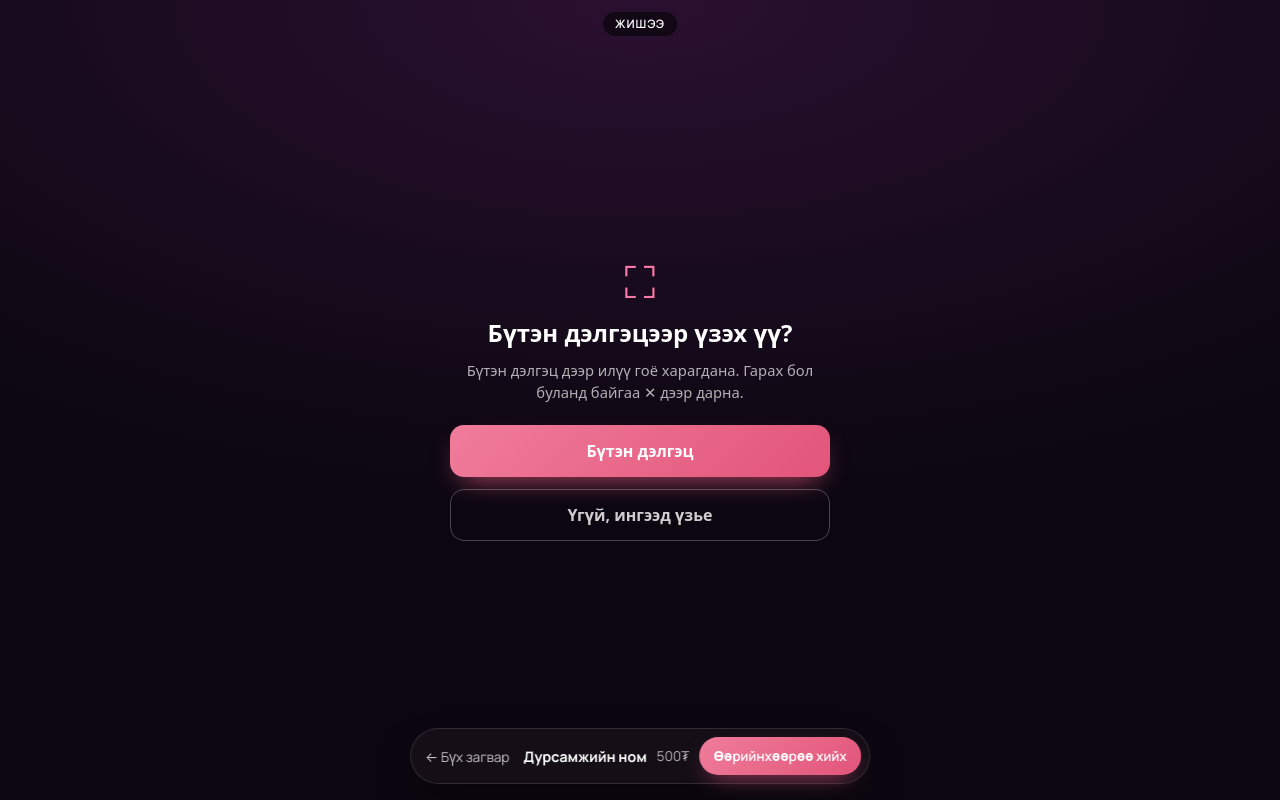
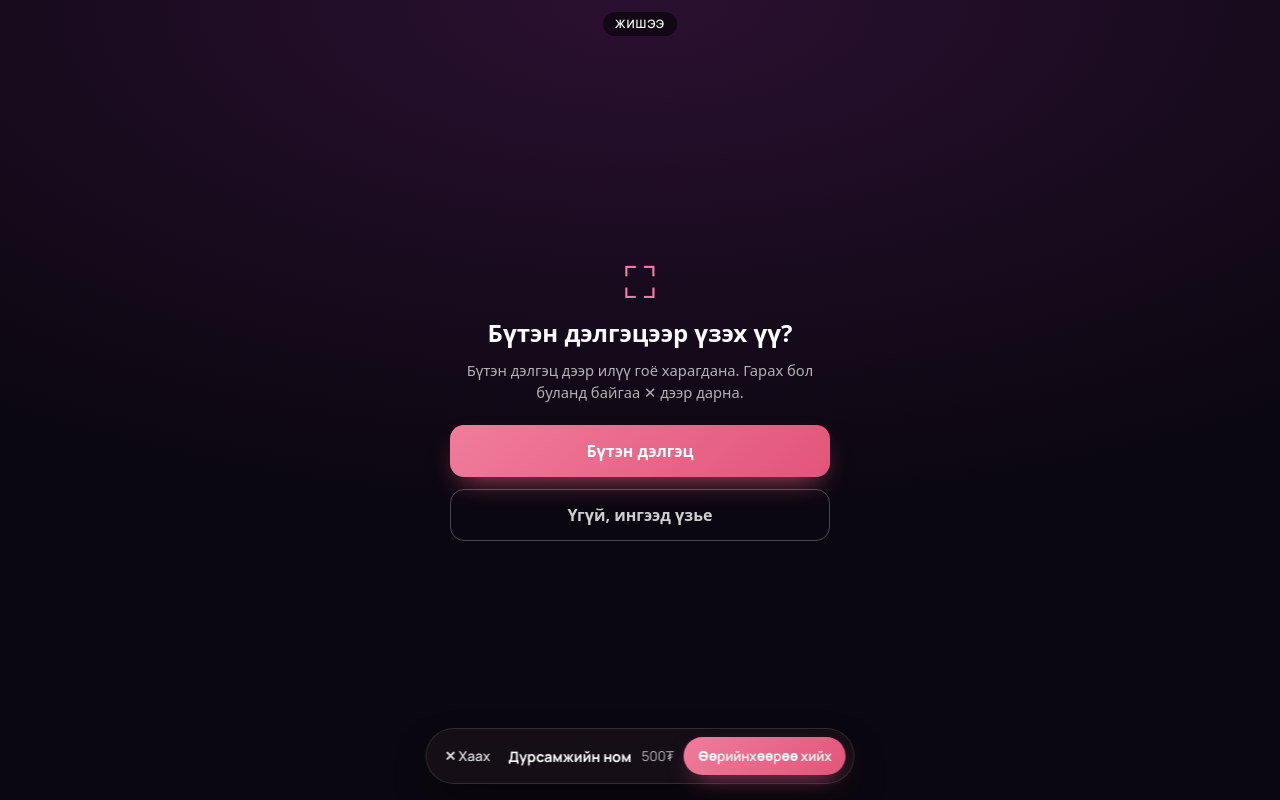
Before and after one commit to ganaagreg-cloud/dear-love-app, a Next.js app: page /templates/book in a window 1280 px wide. Built offline with nearby package versions, Linux system fonts and the light colour scheme; no server answers.

Commit message:
Demo page: ✕ Хаах returns to the template page; link examples use dearlove.mn/p/anu-bat
Co-Authored-By: Claude Sonnet 5.5 <noreply@anthropic.com>

```diff
--- a/src/app/(bare)/templates/[id]/page.tsx
+++ b/src/app/(bare)/templates/[id]/page.tsx
@@ -2,6 +2,7 @@ import Link from 'next/link';
 import { notFound } from 'next/navigation';
 import TemplateView from '@/templates/TemplateView';
 import FullscreenGate from '@/components/FullscreenGate';
+import CloseDemo from '@/components/CloseDemo';
 import { formatMnt, getTemplate, resolveContent } from '@/templates/registry';
 
 export async function generateMetadata({ params }: { params: Promise<{ id: string }> }) {
@@ -17,7 +18,7 @@ export default async function PreviewPage({ params }: { params: Promise<{ id: st
       <FullscreenGate><TemplateView templateId={t.id} content={resolveContent(t, null, true)} /></FullscreenGate>
       <div className="pbar-demo">Жишээ</div>
       <div className="pbar">
-        <Link href="/#templates" className="back">← <span>Бүх загвар</span></Link>
+        <CloseDemo fallback={`/gift/${t.id}`} />
         <span className="pname">{t.name}</span>
         <span className="pprice">{formatMnt(t.price)}</span>
         <Link href={`/buy/${t.id}`} className="btn btn-rose btn-sm">Өөрийнхөөрөө хийх</Link>
--- a/src/app/(site)/gift/[id]/page.tsx
+++ b/src/app/(site)/gift/[id]/page.tsx
@@ -61,7 +61,7 @@ export default async function GiftPage({ params }: { params: Promise<{ id: strin
           </li>
           <li>
             <div className="how-art how-send" aria-hidden>
-              <div className="how-bubble">💌 anu-bat.dearlove.mn</div>
+              <div className="how-bubble">💌 dearlove.mn/p/anu-bat</div>
               <div className="how-bubble them">Ууу 😍 дуугаа асаагаад нээлээ!</div>
             </div>
             <b>3</b><strong>Линкээ илгээ</strong><span>Хайртдаа линк илгээхэд утсан дээр нь нээгдэнэ.</span>
--- a/src/app/(site)/page.tsx
+++ b/src/app/(site)/page.tsx
@@ -22,7 +22,7 @@ export default function Home() {
           <div className="step"><b>1</b><strong>Үзэх</strong><span>Загвар бүрийг яг хүлээн авагч шиг нь тоглуулж үзнэ.</span></div>
           <div className="step"><b>2</b><strong>QPay-ээр төлөх</strong><span>Нэг удаагийн тогтмол үнэ. Банкны аппаараа QR уншуулна.</span></div>
           <div className="step"><b>3</b><strong>Өөрийнхөөрөө болгох</strong><span>Зураг, дуу, нэр, үг бүрийг зөвхөн та л засна.</span></div>
-          <div className="step"><b>4</b><strong>Линкээ илгээх</strong><span>anu-bat.dearlove.mn шиг өөрийн нэртэй линкээр илгээнэ.</span></div>
+          <div className="step"><b>4</b><strong>Линкээ илгээх</strong><span>dearlove.mn/p/anu-bat шиг өөрийн нэртэй линкээр илгээнэ.</span></div>
         </div>
       </section>
 
--- a/src/app/globals.css
+++ b/src/app/globals.css
@@ -140,12 +140,13 @@ input, textarea, select { font: inherit; color: inherit; }
   display: flex; align-items: center; gap: 10px; padding: 8px 8px 8px 14px; border-radius: 999px;
   background: rgba(24, 16, 26, .82); color: #fff; backdrop-filter: blur(14px); -webkit-backdrop-filter: blur(14px);
   box-shadow: 0 18px 40px -12px rgba(0, 0, 0, .6); border: 1px solid rgba(255, 255, 255, .12); max-width: calc(100% - 24px); font-family: var(--sans); }
-.pbar a.back { opacity: .75; font-size: .85rem; padding-right: 4px; }
+.pbar a.back, .pbar button.back { opacity: .85; font-size: .85rem; padding: 6px 8px 6px 4px; background: none; border: 0; color: inherit; font-family: inherit; font-weight: 600; cursor: pointer; white-space: nowrap; }
+.pbar button.back:hover { opacity: 1; }
 .pbar .pname { font-weight: 700; font-size: .9rem; white-space: nowrap; overflow: hidden; text-overflow: ellipsis; }
 .pbar .pprice { opacity: .7; font-size: .85rem; white-space: nowrap; }
 .pbar .btn { height: 38px; }
 .pbar-demo { position: fixed; z-index: 2147483000; top: 12px; left: 50%; transform: translateX(-50%); padding: 6px 12px; border-radius: 999px; background: rgba(0, 0, 0, .55); color: #fff; font: 600 .72rem/1 var(--sans); letter-spacing: .08em; text-transform: uppercase; }
-@media (max-width: 520px) { .pbar .pprice, .pbar a.back span { display: none; } }
+@media (max-width: 520px) { .pbar .pprice { display: none; } }
 
 /* ── mock checkout ───────────────── */
 .mock { background: linear-gradient(180deg, #eef4ff, #fff); }
--- /dev/null
+++ b/src/components/CloseDemo.tsx
@@ -0,0 +1,13 @@
+'use client';
+import { useRouter } from 'next/navigation';
+
+/** «✕ Хаах» on the full demo page: back to where the viewer came from (the template page), leaving fullscreen first. */
+export default function CloseDemo({ fallback }: { fallback: string }) {
+  const router = useRouter();
+  const close = () => {
+    try { if (document.fullscreenElement) void document.exitFullscreen(); } catch { /* already out */ }
+    const fromHere = document.referrer.startsWith(window.location.origin);
+    if (fromHere && window.history.length > 1) router.back(); else router.push(fallback);
+  };
+  return <button type="button" className="back" onClick={close} aria-label="Хаах — буцах">✕ <span>Хаах</span></button>;
+}
```
